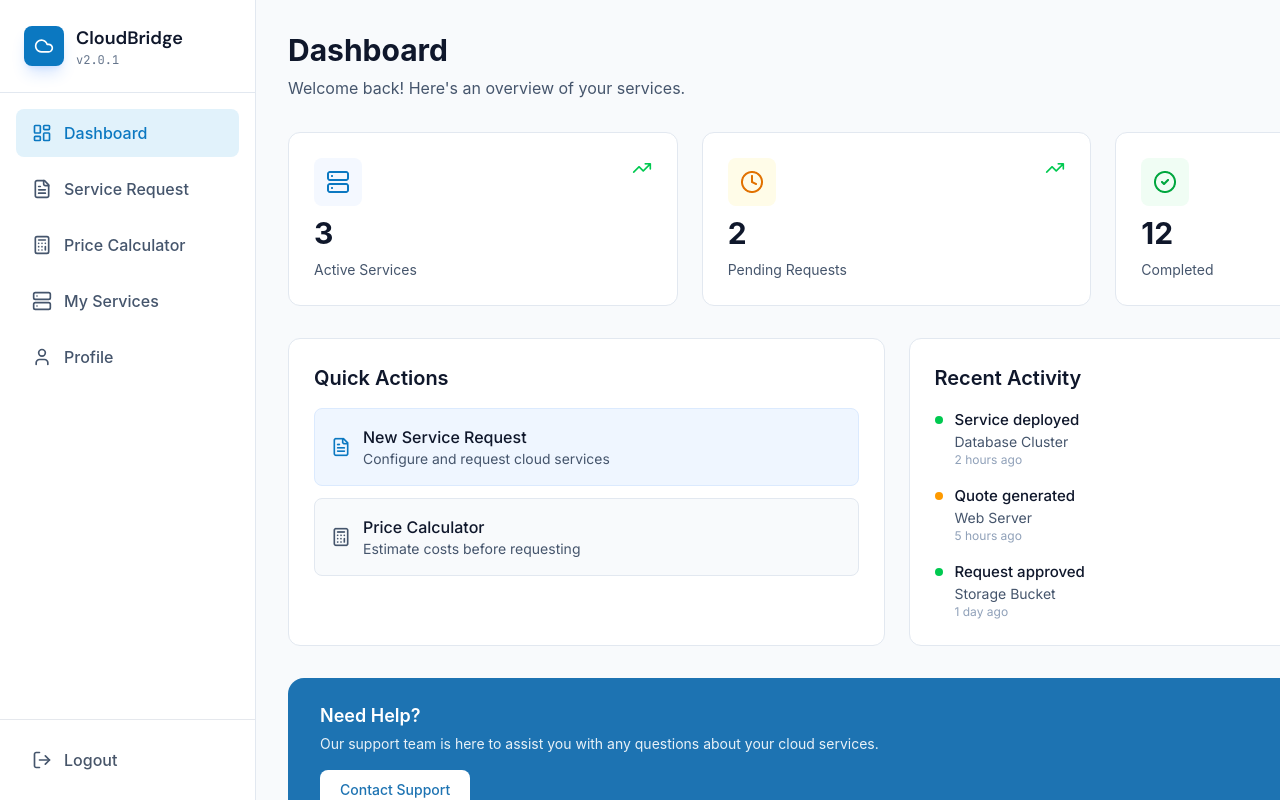
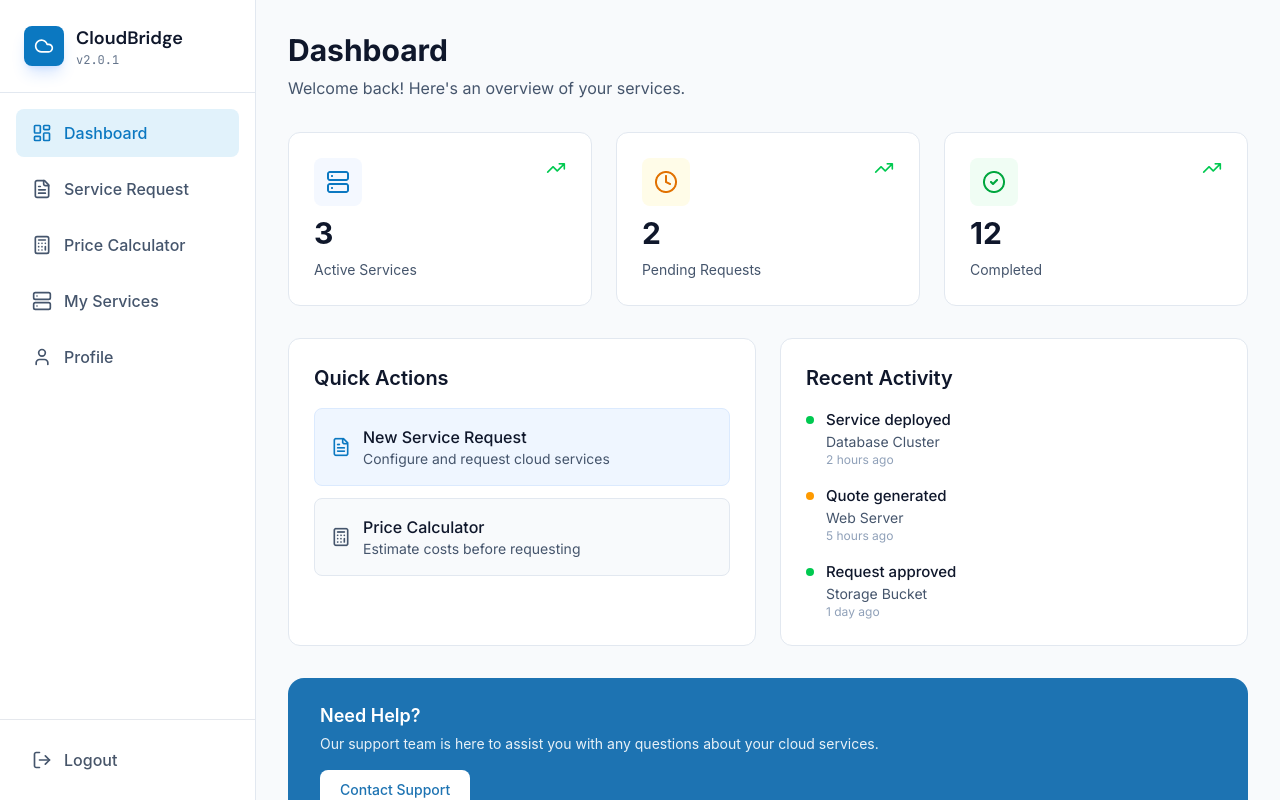
Before and after one commit to Dakshinkali-Team/Portal-CloudBridge, a React (Vite) app in the folder client/cloudbridge/: page /dashboard in a window 1280 px wide. Built offline with nearby package versions, Linux system fonts and the light colour scheme.

Commit message:
Final update of the customer dashboard.

```diff
--- a/client/cloudbridge/src/pages/customer_dashboard/DashboardPage.jsx
+++ b/client/cloudbridge/src/pages/customer_dashboard/DashboardPage.jsx
@@ -2,31 +2,33 @@ import React from "react";
 import StatusCardSection from "./StatusCardSection";
 import ActionSection from "./ActionSection";
 import SupportBanner from "../../components/sections/SupportBanner";
+
 const DashboardPage = () => {
   return (
-   <div className="w-[1281px] h-[990px] p-[32px] pb-[70px] flex flex-col gap-[32px] bg-[#F8FAFC]">
+    <div className="w-full min-h-screen bg-[#F8FAFC] p-8 flex flex-col gap-8">
 
-  {/* Header */}
-  <div className="flex flex-col gap-[8px]">
-    <h1 className="font-family-inter font-bold text-[30px] leading-[36px] text-[#0F172B]">
+      {/* ================= HEADER ================= */}
+      <div className="flex flex-col gap-2">
+        <h1 className="text-[30px] leading-[36px] font-bold text-[#0F172B] font-inter">
           Dashboard
         </h1>
 
-    <p className="font-family-inter font-normal text-[16px] leading-[24px] text-[#45556C]">
+        <p className="text-[16px] leading-[24px] font-normal text-[#45556C] font-inter">
           Welcome back! Here's an overview of your services.
         </p>
       </div>
 
-  {/* Top Cards */}
+      {/* ================= STATUS CARDS ================= */}
       <StatusCardSection />
 
-  {/* Middle Section */}
+      {/* ================= ACTION SECTION ================= */}
       <ActionSection />
 
-  {/* Bottom Section */}
+      {/* ================= SUPPORT BANNER ================= */}
       <SupportBanner />
 
     </div>
   );
 };
+
 export default DashboardPage;
```
Lines whose indentation alone changed are shown as unchanged.
